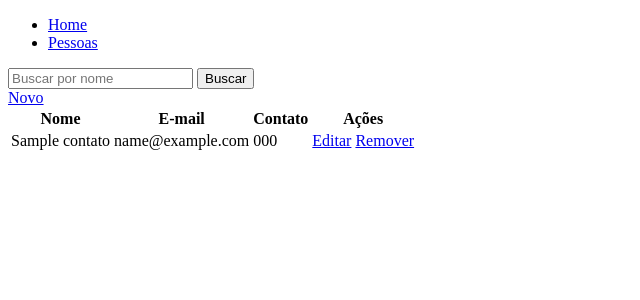
After one commit to pedroandriottii/cadastro, a Django app: page /pessoas/1/contatos in a window 1280 px wide. The commit adds this page. Shown: the top 300 px of the page, without its empty margins (0-640 px from the left). Run offline with Django 4.2, Linux system fonts and the light colour scheme; tables that the repository leaves empty hold one stand-in row (values such as "Sample post"); parts of the project's set-up code (start-up, migrations or seed data) failed here and were passed over.

Commit message:
Adicionando Funcionalidade de Contatos.

```diff
--- a/pessoa/models.py
+++ b/pessoa/models.py
@@ -7,3 +7,12 @@ class Pessoa(models.Model):
 
     def __str__(self) -> str:
         return self.nome_completo
+
+class Contato(models.Model):
+    nome = models.CharField(max_length=256)
+    email = models.EmailField(max_length=256)
+    telefone = models.CharField(max_length=20)
+    pessoa = models.ForeignKey(Pessoa, on_delete=models.CASCADE)
+
+    def __str__(self) -> str:
+        return self.nome
--- /dev/null
+++ b/pessoa/templates/contato/contato_list.html
@@ -0,0 +1,31 @@
+{% extends 'main/base.html' %}
+{% block content %}
+<form method="GET">
+    <input type = "text" name="nome" placeholder="Buscar por nome"/>
+    <input type = "submit" value="Buscar"/>
+</form>
+<a href="{% url 'contato.novo' pk_pessoa %}">Novo</a>
+<table>
+    <thead>
+        <tr>
+            <th>Nome</th>
+            <th>E-mail</th>
+            <th>Contato</th>
+            <th>Ações</th>
+        </tr>
+    </thead>
+    <tbody>
+        {% for contato in contatos %}
+        <tr>
+            <td>{{ contato.nome }}</td>
+            <td>{{ contato.email }}</td>
+            <td>{{ contato.telefone }}</td>
+            <td>
+                <a href="{% url 'contato.editar' pk_pessoa contato.pk %}">Editar</a>
+                <a href="{% url 'contato.remover' pk_pessoa contato.pk %}">Remover</a>
+            </td>
+        </tr>
+        {% endfor %}
+    </tbody>
+</table>
+{% endblock content %}
--- a/pessoa/templates/pessoa/pessoa_list.html
+++ b/pessoa/templates/pessoa/pessoa_list.html
@@ -29,6 +29,7 @@
             <td>
                 <a href="{% url 'pessoa.editar' pessoa.pk %}">Editar</a>
                 <a href="{% url 'pessoa.remover' pessoa.pk %}">Remover</a>
+                <a href="{% url 'pessoa.contatos' pessoa.pk %}">Contatos</a>
             </td>
         </tr>
         {% endfor %}
--- a/pessoa/urls.py
+++ b/pessoa/urls.py
@@ -1,9 +1,14 @@
 from django.urls import path
 from .views import ListaPessoaView, PessoaCreateView, PessoaUpdateView, PessoaDeleteView
+from . import views
 
 urlpatterns = [
     path('', ListaPessoaView.as_view(), name='pessoa.index'),
     path('novo/', PessoaCreateView.as_view(), name='pessoa.novo'),
-    path('editar/<int:pk>', PessoaUpdateView.as_view(), name='pessoa.editar'),
-    path('remover/<int:pk>', PessoaDeleteView.as_view(), name='pessoa.remover'),
+    path('<int:pk>/editar', PessoaUpdateView.as_view(), name='pessoa.editar'),
+    path('<int:pk>/remover', PessoaDeleteView.as_view(), name='pessoa.remover'),
+    path('<int:pk_pessoa>/contatos', views.contatos, name='pessoa.contatos'),
+    path('<int:pk_pessoa>/contato/novo/', views.contato_novo, name='contato.novo'),
+    path('<int:pk_pessoa>/contato/<int:pk>/editar', views.contato_editar, name='contato.editar'),
+    path('<int:pk_pessoa>/contato/<int:pk>/remover', views.contato_remover, name='contato.remover'),
 ]
--- a/pessoa/views.py
+++ b/pessoa/views.py
@@ -1,7 +1,9 @@
-from django.shortcuts import render
+from django.shortcuts import render, redirect, get_object_or_404
+from django.http import HttpResponse, Http404
 from django.views.generic import ListView, CreateView, UpdateView, DeleteView
-from .models import Pessoa
-from .forms import PessoaForm
+from django.urls import reverse
+from .models import Pessoa, Contato
+from .forms import PessoaForm, ContatoForm
 
 class ListaPessoaView(ListView):
     model = Pessoa
@@ -28,3 +30,33 @@ class PessoaUpdateView(UpdateView):
 class PessoaDeleteView(DeleteView):
     model = Pessoa
     success_url = '/pessoas/'
+
+def contatos(request, pk_pessoa):
+    contatos = Contato.objects.filter(pessoa=pk_pessoa)
+    return render(request, 'contato/contato_list.html', {'contatos': contatos, 'pk_pessoa': pk_pessoa})
+
+def contato_novo(request, pk_pessoa):
+    form = ContatoForm()
+    if request.method == "POST":
+        form = ContatoForm(request.POST)
+        if form.is_valid():
+            contato = form.save(commit=False)
+            contato.pessoa_id = pk_pessoa;
+            contato.save()
+            return redirect(reverse('pessoa.contatos', args=[pk_pessoa]))
+    return render(request, 'contato/contato_form.html', {'form': form})
+
+def contato_editar(request, pk_pessoa, pk):
+    contato = get_object_or_404(Contato, pk=pk)
+    form = ContatoForm(instance=contato)
+    if request.method == "POST":
+        form = ContatoForm(request.POST, instance=contato)
+        if form.is_valid():
+            form.save()
+            return redirect(reverse('pessoa.contatos', args=[pk_pessoa]))
+    return render(request, 'contato/contato_form.html', {'form': form})
+
+def contato_remover(request, pk_pessoa, pk):
+    contato = get_object_or_404(Contato, pk=pk)
+    contato.delete()
+    return redirect(reverse('pessoa.contatos', args=[pk_pessoa]))
```
Also changed, not shown: pessoa/forms.py (+6 -1 lines), pessoa/templates/contato/contato_form.html (added, +8 -0 lines), pessoa/migrations/0002_contato.py (added).
